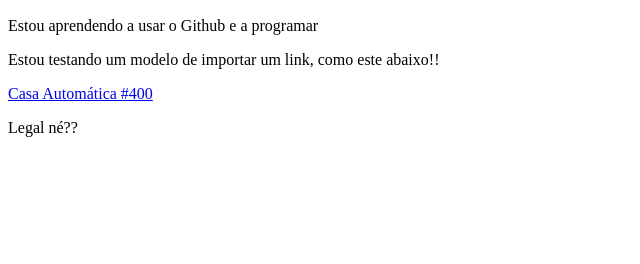
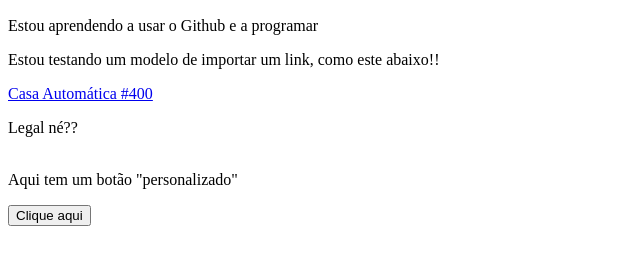
Before and after one commit to LinkdeZelda/Html-simples, a plain HTML site: page index.html in a window 1280 px wide. Shown: the part 96-360 px from the top of the page, without its empty margins (0-640 px from the left). Drawn offline with Linux system fonts and the light colour scheme.

Commit message:
Update index.html

```diff
--- a/index.html
+++ b/index.html
@@ -4,3 +4,5 @@
 <p>Estou testando um modelo de importar um link, como este abaixo!!</p>
 <a href="https://youtu.be/oDVH4HnGByU?si=2ebVznMunHIu2LDx">Casa Automática #400</a>
 <p>Legal né??</p>
+<p><br>Aqui tem um botão "personalizado"</p>
+<button>Clique aqui</button>
```
